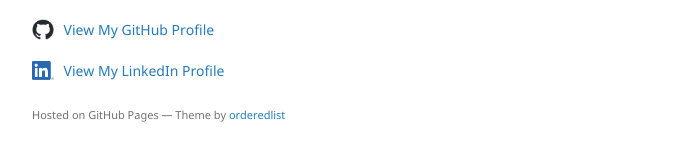
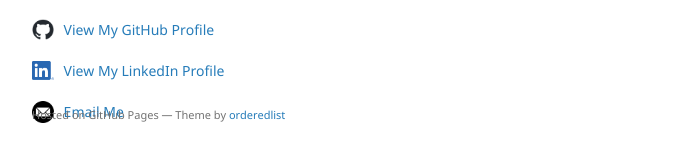
Before and after one commit to githubberst/githubberst.github.io, a Jekyll site: the page built from another-page.md, in a window 1280 px wide. Shown: the part 706-868 px from the top of the page, without its empty margins (178-871 px from the left). Built offline with Jekyll 4.4.1, drawn with Linux system fonts in a browser that asks for light colours.

Commit message:
added email

```diff
--- a/_layouts/default.html
+++ b/_layouts/default.html
@@ -25,6 +25,11 @@
 
         <p class="view"><img src="./images/github-mark.png" alt="github-mark" style="width:8%"/><a href="https://github.com/githubberst">  View My GitHub Profile</a></p>
         <p class="view"><img src="./images/LI-In-Bug.png" alt="LI-mark" style="width:8%"/><a href="https://www.linkedin.com/in/sandra-tan-sg">  View My LinkedIn Profile</a></p>
+        <p class="view">
+          <img src="./images/email.png" alt="email-icon" style="width:8%"/>
+          <a href="mailto:sssssan@gmail.com">Email Me</a>
+      </p>
+
 
       </header>
       <section>
```
